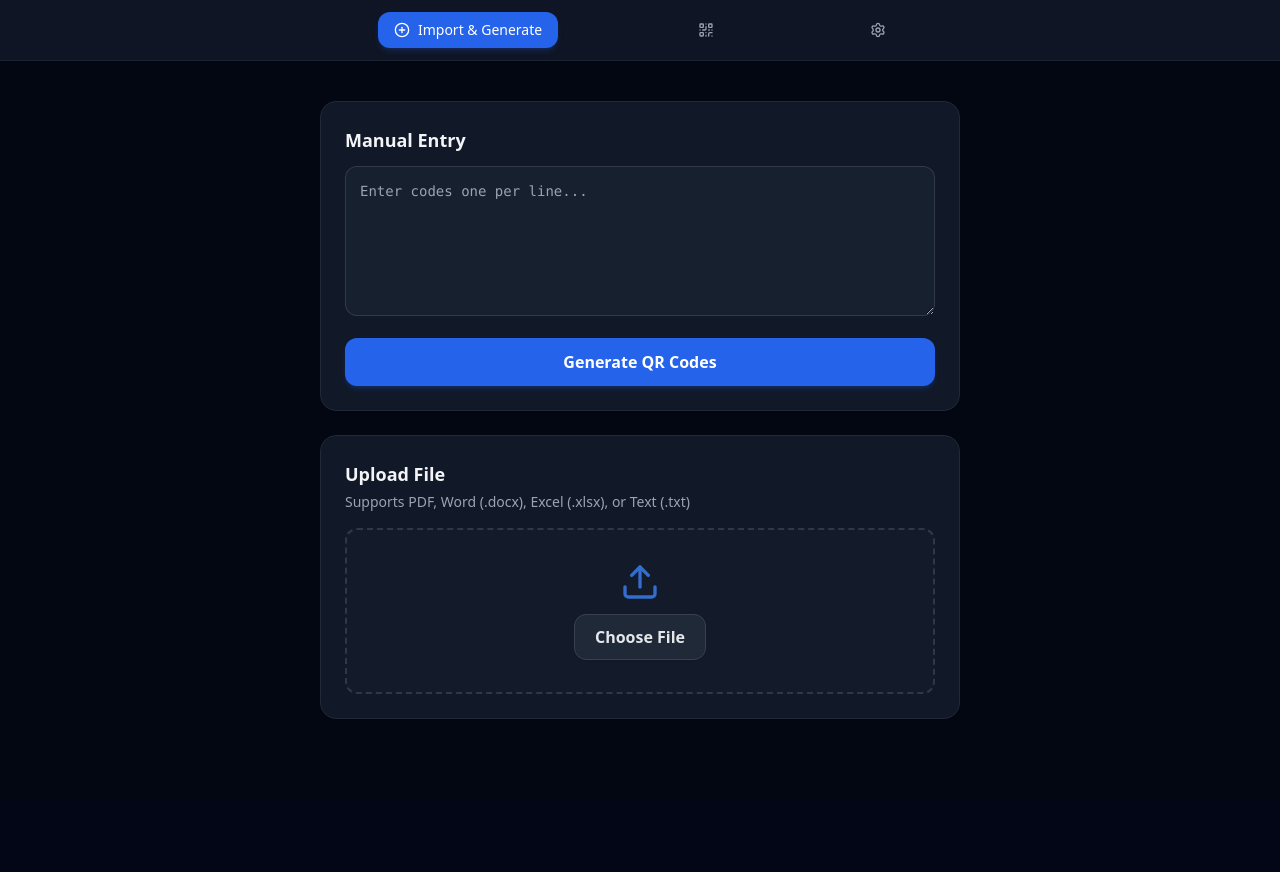
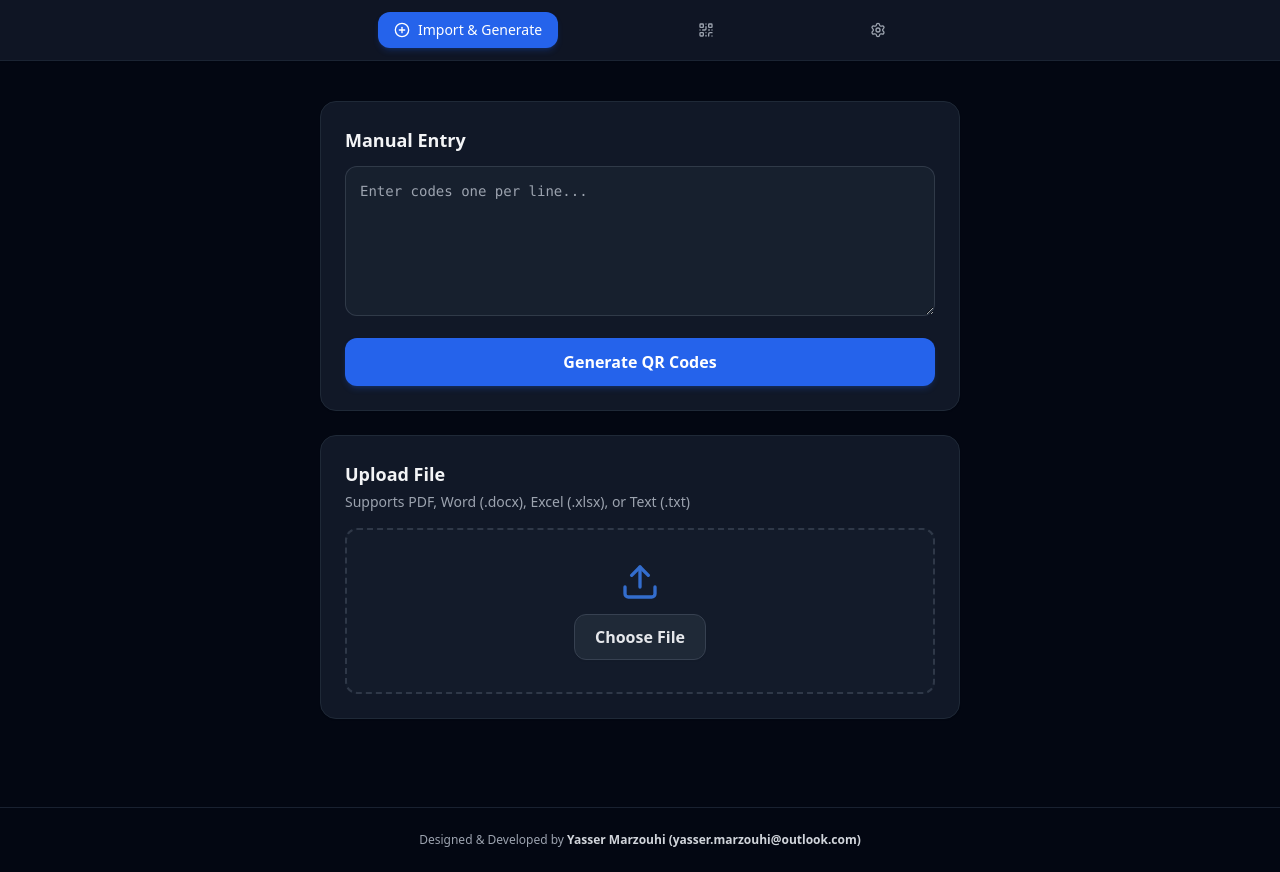
Before and after one commit to Yassermar11/vip-code-manager, a React (Vite) app: page / in a window 1280 px wide. Before the commit the page ends 800 px from the top, so only its background shows below. Built offline with nearby package versions, Linux system fonts and the light colour scheme.

Commit message:
Add Yasser Marzouhi signature and footer credit

```diff
--- a/src/App.tsx
+++ b/src/App.tsx
@@ -14,6 +14,7 @@ export function App() {
   const [settings, setSettings] = useState<AppSettings>({
     theme: 'dark',
     language: 'en',
+    signature: 'Yasser Marzouhi (yasser.marzouhi@outlook.com)',
   });
 
   useEffect(() => {
@@ -24,7 +25,11 @@ export function App() {
       const savedSettings = localStorage.getItem(SETTINGS_STORAGE_KEY);
       if (savedSettings) {
         const parsed = JSON.parse(savedSettings);
-        setSettings((prev) => ({ ...prev, ...parsed }));
+        setSettings((prev) => ({
+          ...prev,
+          ...parsed,
+          signature: parsed.signature || 'Yasser Marzouhi (yasser.marzouhi@outlook.com)',
+        }));
       }
     } catch (e) {
       console.error('Error loading from storage:', e);
@@ -73,7 +78,8 @@ export function App() {
 
   return (
     <div className={settings.theme === 'dark' ? 'dark' : ''}>
-      <div className="min-h-screen bg-gray-50 text-gray-900 dark:bg-gray-950 dark:text-gray-100 transition-colors">
+      <div className="min-h-screen bg-gray-50 text-gray-900 dark:bg-gray-950 dark:text-gray-100 transition-colors flex flex-col justify-between">
+        <div>
           <Navigation
             activeTab={activeTab}
             setActiveTab={setActiveTab}
@@ -107,6 +113,16 @@ export function App() {
             )}
           </main>
         </div>
+
+        <footer className="py-6 px-4 text-center text-xs text-gray-500 dark:text-gray-400 border-t border-gray-200 dark:border-gray-800/80 mt-12">
+          <p>
+            Designed & Developed by{' '}
+            <span className="font-semibold text-gray-700 dark:text-gray-300">
+              {settings.signature || 'Yasser Marzouhi (yasser.marzouhi@outlook.com)'}
+            </span>
+          </p>
+        </footer>
+      </div>
     </div>
   );
 }
```
Lines whose indentation alone changed are shown as unchanged.
